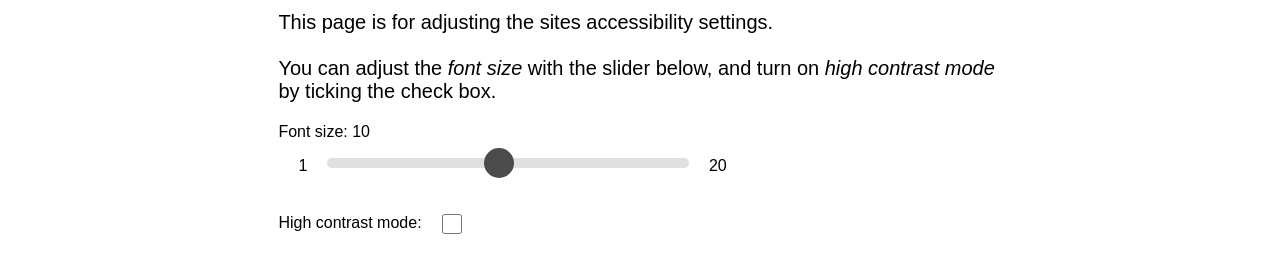
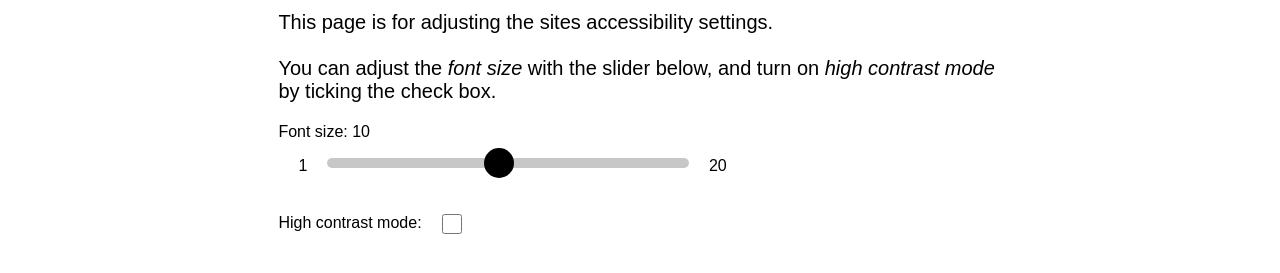
Before and after one commit to wbosley/HciAssignment2, a plain HTML site: page website/accessibility.html in a window 1280 px wide. Shown: the part 225-498 px from the top of the page. Drawn offline with nearby package versions, Linux system fonts and the light colour scheme.

Commit message:
edited font size slider code

```diff
--- a/website/accessibility.html
+++ b/website/accessibility.html
@@ -37,7 +37,7 @@
                 <label for = "font-size">Font size: <span id="fontOutput"></span></label><br>
                 <div style="display:flex; flex-direction: row; align-content: center">
                     <div style="margin:0px 20px"><p>1</p></div>
-                    <input type="range" min="1" max="20" value="10" class="slider" id="font-size" style="margin-top:17px">
+                    <input type="range" min="1" max="20" value="10" id="font-size" style="margin-top:17px">
                     <div style="margin:0px 20px"><p>20</p></div>
                 </div>
                 <br>
--- a/website/style.css
+++ b/website/style.css
@@ -241,58 +241,52 @@ input:invalid {
 
 input[type=range] {
     -webkit-appearance: none;
+    outline: none;
+    padding:0px;
+    margin:0px;
     width: 50%;
     height: 10px;
-    background: #d3d3d3;
+    background: #c7c7c7;
     border-radius:5px;
-    outline: none;
-    opacity: 0.7;
-    -webkit-transition: .2s;
-    transition: opacity .2s;
-    padding:0px;
-    margin:0px;
+
+    /*-webkit-transition: .2s;
+    transition: opacity .2s;*/
+
 }
 
 input[type=range]::-webkit-slider-thumb {
     -webkit-appearance: none;
     appearance: none;
+    cursor: pointer;
     width: 30px;
     height: 30px;
     border-radius:15px;
     background: #000000;
-    cursor: pointer;
+
 }
 
 input[type=range]::-webkit-slider-thumb:focus {
     -webkit-appearance: none;
     appearance: none;
-    background: #000000;
-    cursor: pointer;
+    /*background: #000000;
+    cursor: pointer;*/
     box-shadow: 0px 2px 5px 0px rgba(0,0,0,0.75);
 }
 
 input[type=range]:focus {
     -webkit-appearance: none;
-
-    background: #d3d3d3;
-    outline: none;
-    opacity: 0.7;
-    -webkit-transition: .2s;
-    transition: opacity .2s;
     padding:0px;
     margin:0px;
+    background: #bdbdbd;
+    outline: none;
 }
 
 input[type=range]:hover {
     -webkit-appearance: none;
-    background: #d3d3d3;
-    border-radius:5px;
-    outline: none;
-    opacity: 0.7;
-    -webkit-transition: .2s;
-    transition: opacity .2s;
     padding:0px;
     margin:0px;
+    background: #d3d3d3;
+    outline: none;
 }
 
 
```
